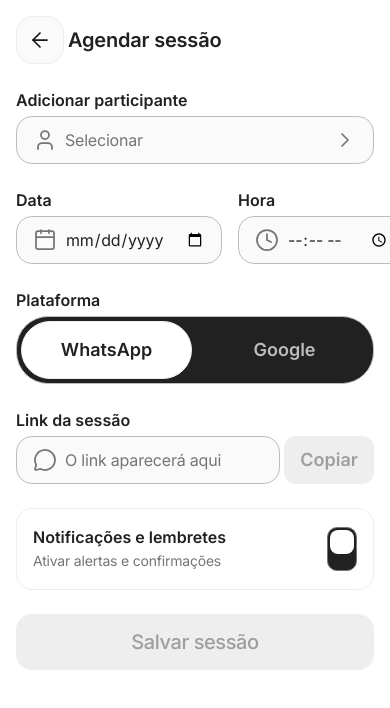
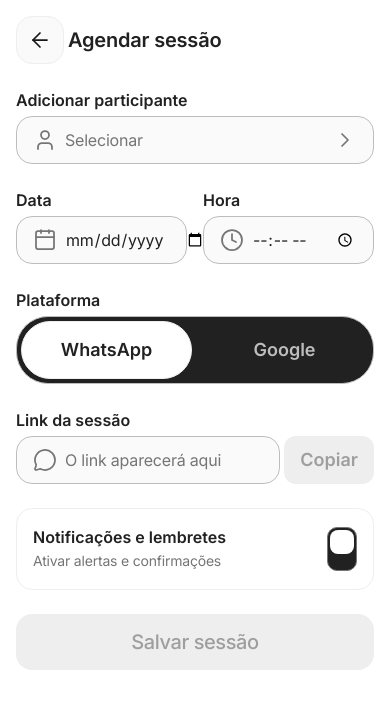
Before and after one commit to fabiostutt/lumo-app, a Next.js app: page /sessions/new in a window 390 px wide. Shown: the top 708 px of the page. Built offline with nearby package versions, Linux system fonts and the light colour scheme; no server answers.

Commit message:
fix Data/Hora fields overflowing on narrow mobile screens by wrapping each in a flex-1 min-w-0 container

```diff
--- a/src/components/ScheduleSessionForm.tsx
+++ b/src/components/ScheduleSessionForm.tsx
@@ -102,6 +102,7 @@ export default function ScheduleSessionForm({
       </div>
 
       <div className="flex w-full gap-[var(--stacks-gap-horizontal,16px)]">
+        <div className="min-w-0 flex-1">
           <TextField
             label="Data"
             name="date"
@@ -111,6 +112,8 @@ export default function ScheduleSessionForm({
             value={date}
             onChange={setDate}
           />
+        </div>
+        <div className="min-w-0 flex-1">
           <TextField
             label="Hora"
             name="time"
@@ -120,6 +123,7 @@ export default function ScheduleSessionForm({
             value={time}
             onChange={setTime}
           />
+        </div>
       </div>
 
       <SegmentedToggle
```
Lines whose indentation alone changed are shown as unchanged.
